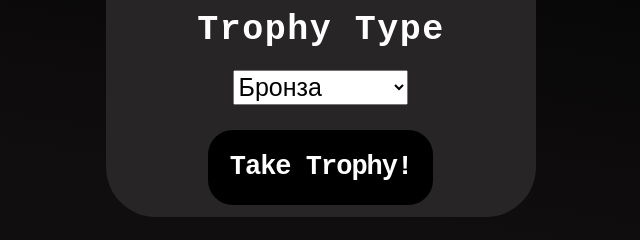
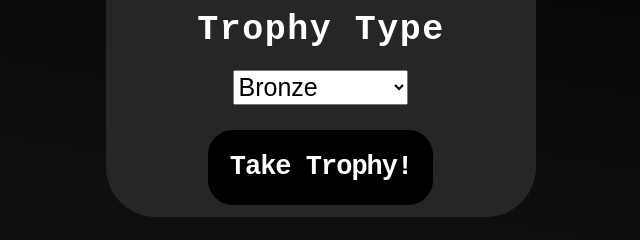
Before and after one commit to VladimirSaenko/PS-Trophy-Creator-site, a plain HTML site: page index.html in a window 1280 px wide. Shown: the part 410-650 px from the top of the page, 319-959 px from the left. Drawn offline with Linux system fonts and the light colour scheme; a web font is replaced by a local one.

Commit message:
Update index.html

```diff
--- a/index.html
+++ b/index.html
@@ -19,10 +19,10 @@
                 <input maxlength="9" id="trophynameInp" type="text">
                 <p>Trophy Type</p>
                 <select id="trophytype" >
-                    <option value="Бронза">Бронза</option>
-                    <option value="Серебро">Серебро</option>
-                    <option value="Золото">Золото</option>
-                    <option value="Платина">Платина</option>
+                    <option value="Bronze">Bronze</option>
+                    <option value="Silver">Silver</option>
+                    <option value="Gold">Gold</option>
+                    <option value="Platinum">Platinum</option>
                 </select>
                 <button type="button" id="mainbutton" class="mainbutton">Take Trophy!</button>
             </form>
```
